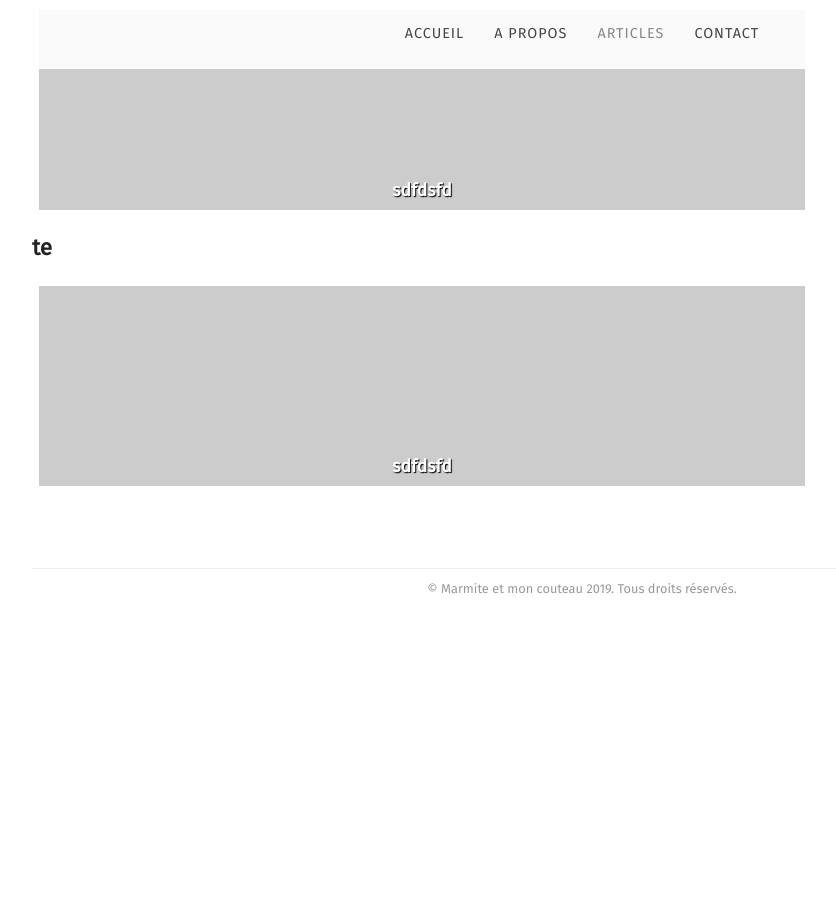
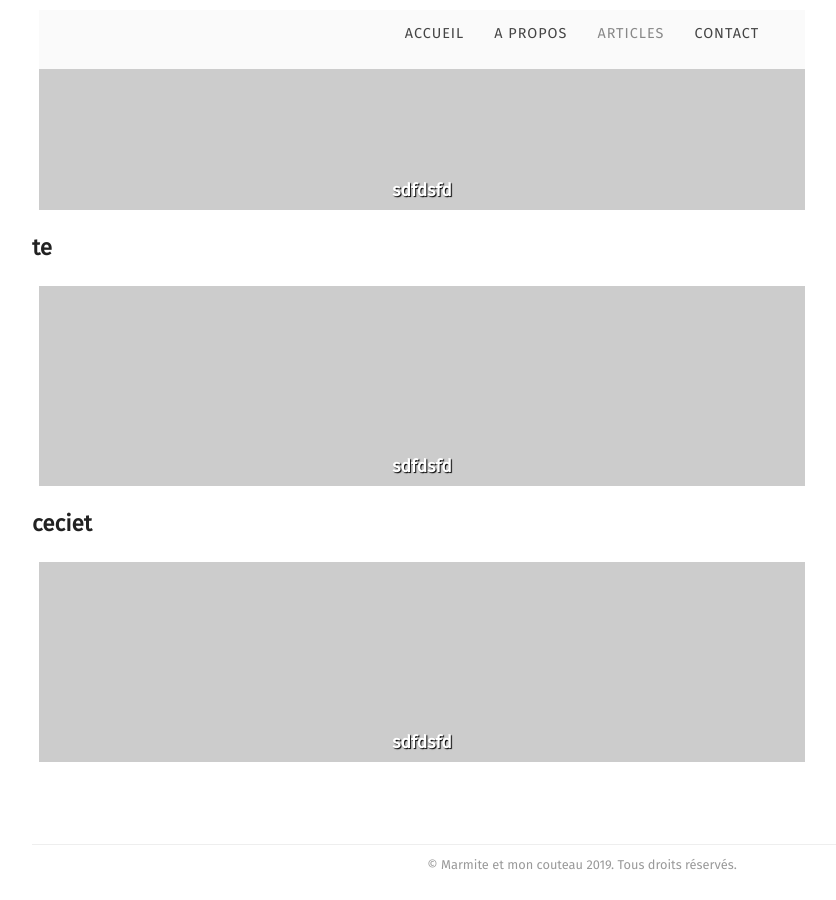
Before and after one commit to marmiteetmoncouteau/marmite-web, a Jekyll site: the page built from articles.html, in a window 1280 px wide and 900 px high, scrolled down 1172 px. Shown: the whole window, without its empty margins (58-894 px from the left). Built offline with Jekyll 4.4.1, drawn with Linux system fonts in a browser that asks for light colours; some web fonts are replaced; before the commit the page ends 1796 px from its top, so only the background shows below that.

Commit message:
Update from Forestry.io - Updated sdfdsfd.md

```diff
--- a/_posts/2019-01-30-sdfdsfd.md
+++ b/_posts/2019-01-30-sdfdsfd.md
@@ -4,6 +4,7 @@ title: sdfdsfd
 categories:
 - po
 - te
+- ceciet
 featured_image: ''
 
 ---
```
